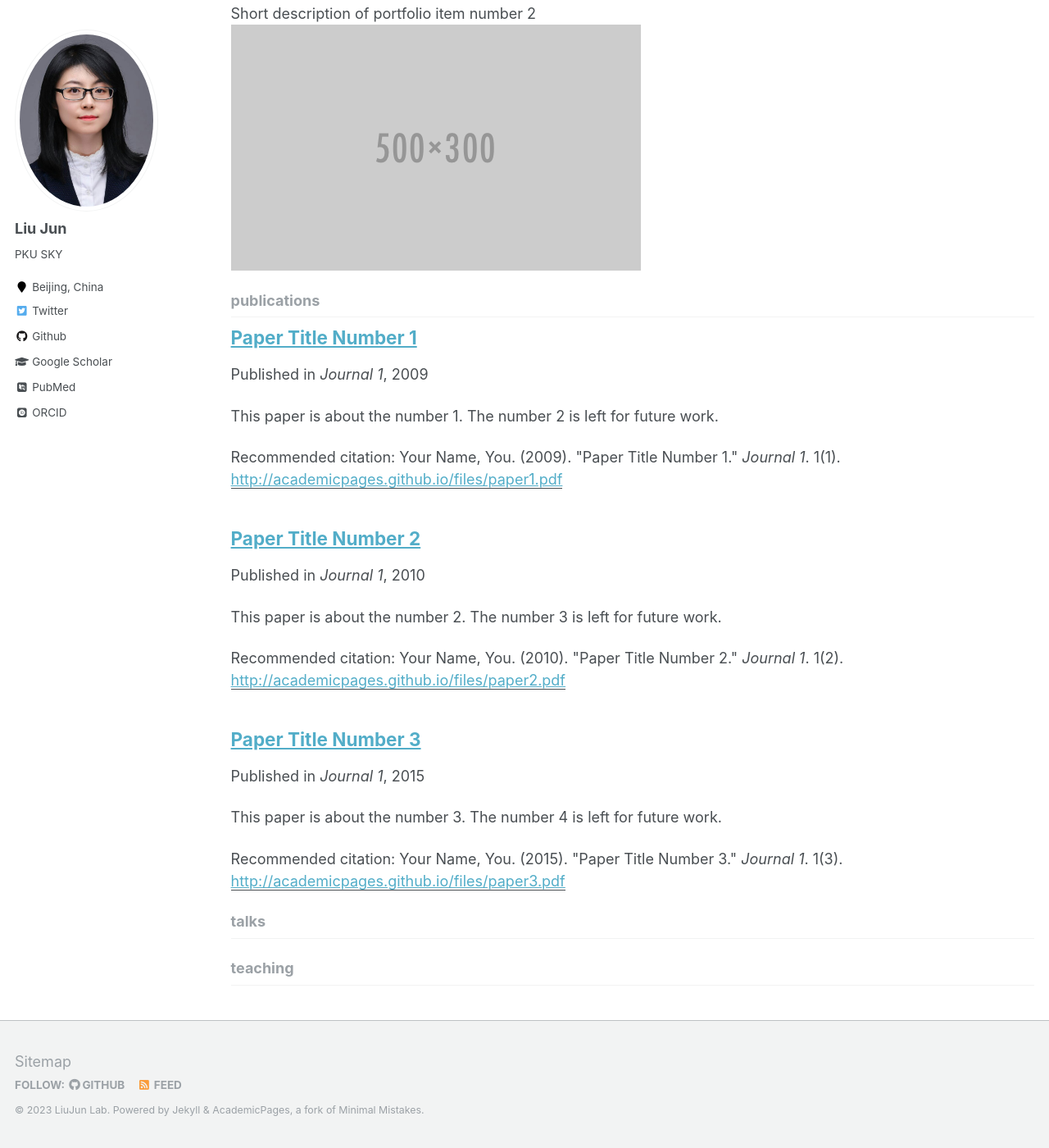
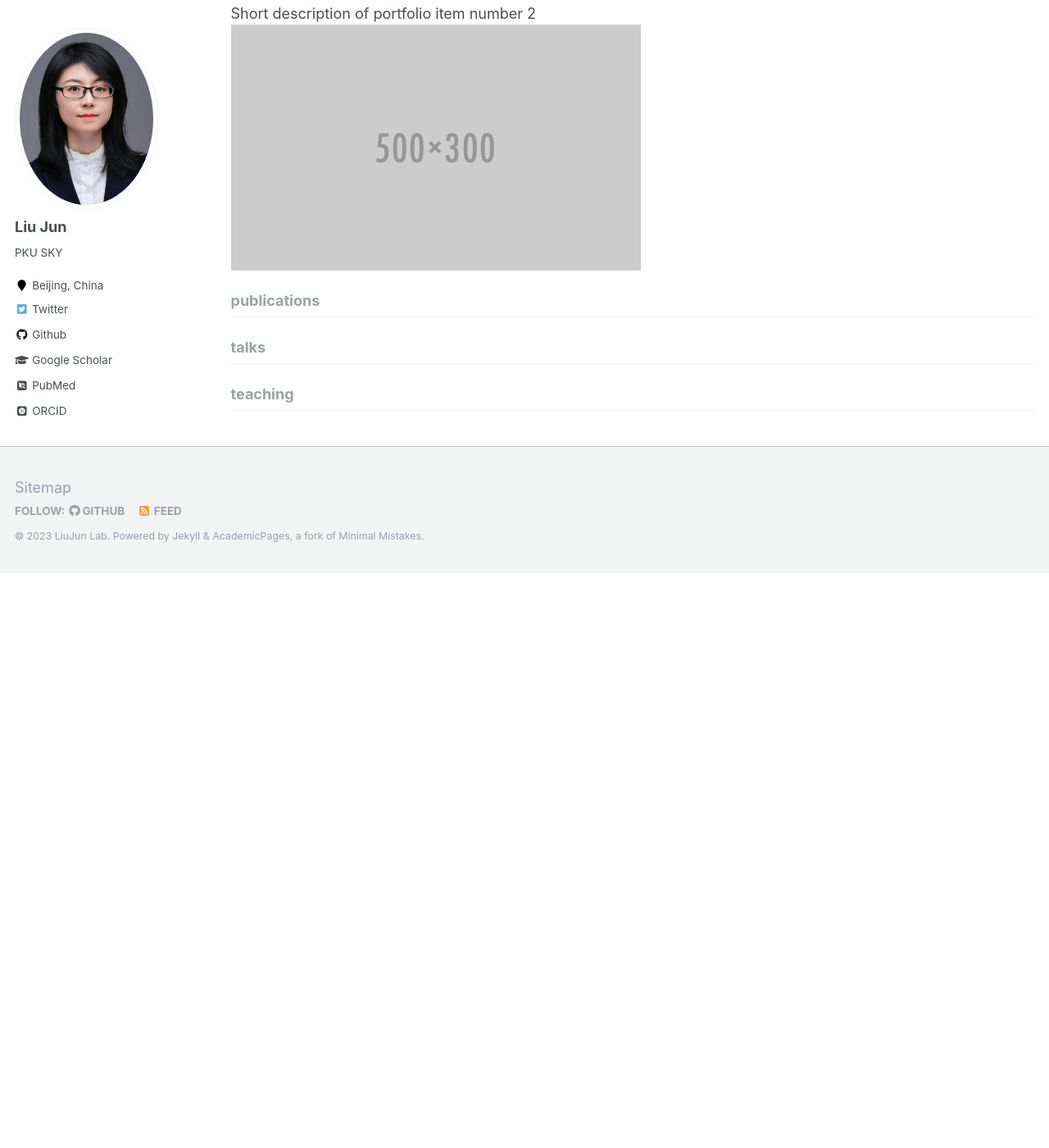
Before and after one commit to TangLi025/TangLi025.github.io, a Jekyll site: the page built from _pages/collection-archive.html, in a window 1280 px wide and 1400 px high, scrolled down 774 px. Shown: the whole window at 82% size. Built offline with Jekyll 4.4.1, drawn with Linux system fonts in a browser that asks for light colours; some web fonts are replaced; after the commit the page ends 1473 px from its top, so only the background shows below that.

Commit message:
update menbers.md

```diff
--- a/_publications/2009-10-01-paper-title-number-1.md
+++ /dev/null
@@ -1,15 +0,0 @@
----
-title: "Paper Title Number 1"
-collection: publications
-permalink: /publication/2009-10-01-paper-title-number-1
-excerpt: 'This paper is about the number 1. The number 2 is left for future work.'
-date: 2009-10-01
-venue: 'Journal 1'
-paperurl: 'http://academicpages.github.io/files/paper1.pdf'
-citation: 'Your Name, You. (2009). &quot;Paper Title Number 1.&quot; <i>Journal 1</i>. 1(1).'
----
-This paper is about the number 1. The number 2 is left for future work.
-
-[Download paper here](http://academicpages.github.io/files/paper1.pdf)
-
-Recommended citation: Your Name, You. (2009). "Paper Title Number 1." <i>Journal 1</i>. 1(1).
--- a/_publications/2010-10-01-paper-title-number-2.md
+++ /dev/null
@@ -1,15 +0,0 @@
----
-title: "Paper Title Number 2"
-collection: publications
-permalink: /publication/2010-10-01-paper-title-number-2
-excerpt: 'This paper is about the number 2. The number 3 is left for future work.'
-date: 2010-10-01
-venue: 'Journal 1'
-paperurl: 'http://academicpages.github.io/files/paper2.pdf'
-citation: 'Your Name, You. (2010). &quot;Paper Title Number 2.&quot; <i>Journal 1</i>. 1(2).'
----
-This paper is about the number 2. The number 3 is left for future work.
-
-[Download paper here](http://academicpages.github.io/files/paper2.pdf)
-
-Recommended citation: Your Name, You. (2010). "Paper Title Number 2." <i>Journal 1</i>. 1(2).
--- a/_publications/2015-10-01-paper-title-number-3.md
+++ /dev/null
@@ -1,15 +0,0 @@
----
-title: "Paper Title Number 3"
-collection: publications
-permalink: /publication/2015-10-01-paper-title-number-3
-excerpt: 'This paper is about the number 3. The number 4 is left for future work.'
-date: 2015-10-01
-venue: 'Journal 1'
-paperurl: 'http://academicpages.github.io/files/paper3.pdf'
-citation: 'Your Name, You. (2015). &quot;Paper Title Number 3.&quot; <i>Journal 1</i>. 1(3).'
----
-This paper is about the number 3. The number 4 is left for future work.
-
-[Download paper here](http://academicpages.github.io/files/paper3.pdf)
-
-Recommended citation: Your Name, You. (2015). "Paper Title Number 3." <i>Journal 1</i>. 1(3).
```
Also changed, not shown: _pages/Members.md (+6 -4 lines).
